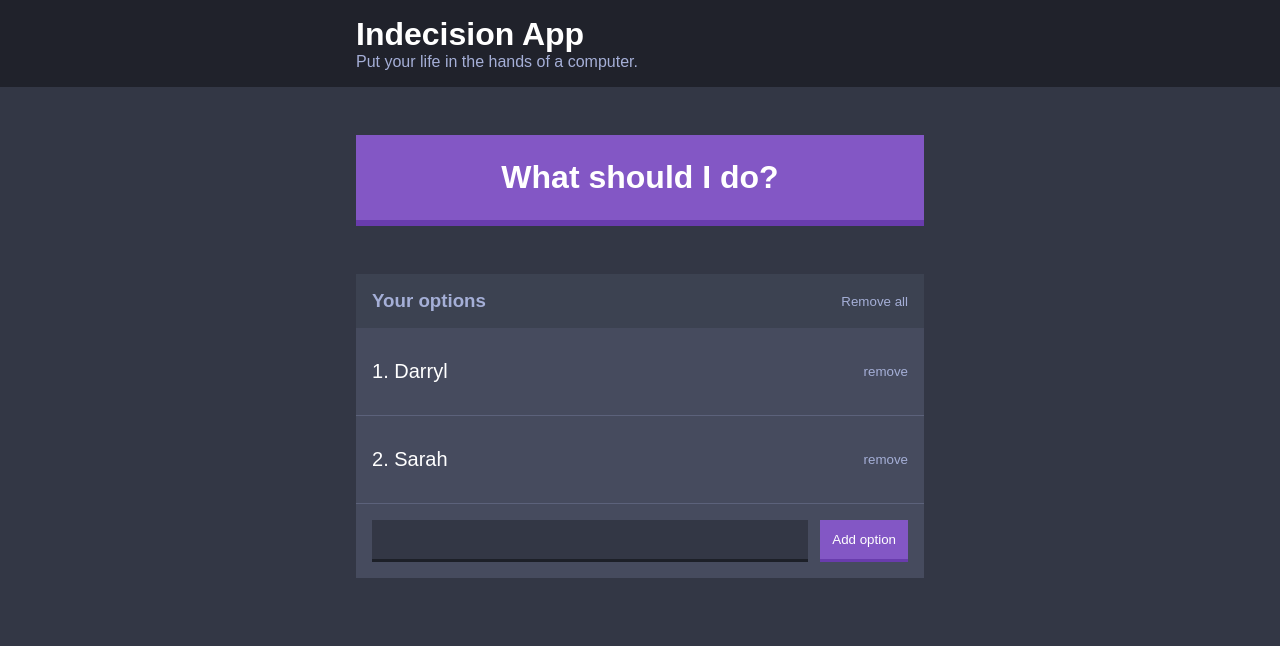
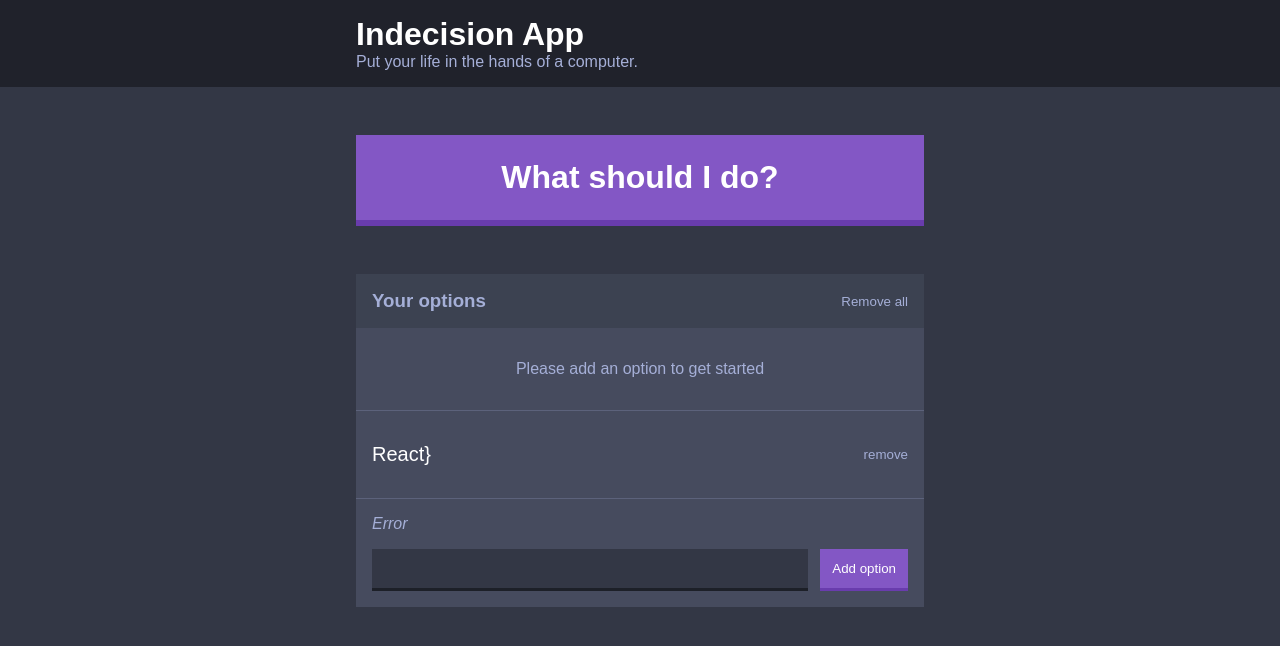
Before and after one commit to darrylmangibin/react-basic, a React (Create React App) app: page / in a window 1280 px wide. Shown: the top 646 px of the page. Built offline with nearby package versions, Linux system fonts and the light colour scheme.

Commit message:
modal added

```diff
--- a/src/App.js
+++ b/src/App.js
@@ -7,17 +7,44 @@ import Options from './components/Options';
 import Container from './components/common/Contianer';
 import Widget from './components/common/Widget';
 import AddOption from './components/AddOption';
+import Modal from './components/Modal';
 
 class App extends React.Component {
   constructor(props) {
     super(props);
     this.handleDeleteAll = this.handleDeleteAll.bind(this);
+    this.handlePick = this.handlePick.bind(this);
+    this.handleAddOption = this.handleAddOption.bind(this);
+    this.handleDeleteSelectedOption = this.handleDeleteSelectedOption.bind(this);
+    this.handleCloseModal = this.handleCloseModal.bind(this);
     this.state = {
-      options: [
-        { id: uuid(), text: 'Darryl' },
-        { id: uuid(), text: 'Sarah' }
-      ]
+      options: [],
+      seleted: undefined,
+      showModal: false
     }
+  }
+
+  componentDidMount() {
+    try {
+      const json = localStorage.getItem('options');
+      if(json !== null) {
+        this.setState({
+          options: JSON.parse(json)
+        })
+      } else {
+        this.setState({
+          options: []
+        })
+      }
+    } catch(e) {
+      this.setState({
+        options: []
+      })
+    }
+  }
+
+  componentDidUpdate() {
+    localStorage.setItem('options', JSON.stringify(this.state.options))
   }
 
   handleDeleteAll() {
@@ -26,20 +53,83 @@ class App extends React.Component {
     })
   }
 
+  handlePick() {
+    const selectedOption = Math.floor(Math.random() * this.state.options.length);
+    if (this.state.options.length <= 0) {
+      return
+    }
+    const selected = this.state.options[selectedOption]
+    this.setState((prevState) => {
+      return {
+        selected,
+        showModal: !prevState.showModal
+      }
+    })
+
+  }
+
+  handleAddOption(text) {
+    const option = {
+      id: uuid(),
+      text
+    }
+    const options = this.state.options.slice();
+    this.setState(() => {
+      return {
+        options: options.concat(option)
+      }
+    })
+  }
+
+  handleDeleteSelectedOption(selectedOption) {
+    const options = this.state.options.slice();
+    const newOptions = options.filter(option => {
+      if(option.id !== selectedOption.id) {
+        return option
+      }
+    });
+    this.setState(() => {
+      return {
+        options: newOptions
+      }
+    })
+  }
+
+  handleCloseModal() {
+    this.setState({
+      showModal: false
+    })
+  }
+
   render() {
+    console.log(this.state)
     return (
       <React.Fragment>
         <Header />
         <Container>
-          <Actions />
+          <Actions
+            handlePick={this.handlePick}
+            hasOptions={this.state.options.length <= 0}
+          />
           <Widget>
             <Options
               options={this.state.options}
               handleDeleteAll={this.handleDeleteAll}
+              handleDeleteSelectedOption={this.handleDeleteSelectedOption}
             />
-            <AddOption />
+            <AddOption
+              options={this.state.options}
+              handleAddOption={this.handleAddOption}
+            />
           </Widget>
         </Container>
+        {
+          this.state.showModal ?
+          <Modal
+            selected={this.state.selected}
+            handleCloseModal={this.handleCloseModal}
+          /> : null
+        }
       </React.Fragment>
     )
   }
--- a/src/components/Actions.js
+++ b/src/components/Actions.js
@@ -2,7 +2,9 @@ import React from 'react';
 
 const Actions = () => {
   return (
-    <button className="button--big">
+    <button
+      className="button--big"
+    >
       What should I do?
     </button>
   )
--- a/src/components/AddOption.js
+++ b/src/components/AddOption.js
@@ -3,6 +3,8 @@ import React from 'react';
 class AddOption extends React.Component {
   render() {
     return (
+      <React.Fragment>
+        <p className="add-option-error">Error</p>
         <form className="add-option">
           <input
             className="add-option__input"
@@ -11,6 +13,7 @@ class AddOption extends React.Component {
           />
           <button className="button">Add option</button>
         </form>
+      </React.Fragment>
     )
   }
 }
--- /dev/null
+++ b/src/components/Modal.js
@@ -0,0 +1,50 @@
+import React from 'react';
+
+const Modal = (props) => {
+  console.log(props)
+  const styles = {
+    container: {
+      background: ' rgba(0, 0, 0, 0.715)',
+      position: 'absolute',
+      width: '100%',
+      top: 0,
+      left: 0,
+      bottom: 0,
+      right: 0,
+    },
+    flex: {
+      display: 'flex',
+      width: '100%',
+      height: '100%',
+      justifyContent: 'center',
+      alignItems: 'center'
+    },
+    flexItem: {
+      width: 300,
+      height: 300,
+      background: '#464b5e',
+      color: '#fff',
+      display: 'flex',
+      justifyContent: 'center',
+      alignItems: 'center',
+      flexDirection: 'column',
+      borderRadius: '5px'
+    },
+    mb: {
+      marginBottom: '1.2rem'
+    }
+  }
+
+  return (
+    <div style={styles.container}>
+      <div style={styles.flex}>
+        <div style={styles.flexItem}>
+          <h3 style={styles.mb}>TITLE</h3>
+          <button className="button">Close</button>
+        </div>
+      </div>
+    </div>
+  )
+}
+
+export default Modal;
--- a/src/components/Option.js
+++ b/src/components/Option.js
@@ -1,11 +1,12 @@
 import React from 'react';
 
-const Option = (props) => {
+const Option = () => {
   return(
     <React.Fragment>
       <div className="option">
-        <p className="option__text">{props.index}. {props.option.text}</p>
-        <button className="button button--link">remove</button>
+        <p className="option__text">React}</p>
+        <button
+          className="button button--link">remove</button>
       </div>
     </React.Fragment>
   )
--- a/src/components/Options.js
+++ b/src/components/Options.js
@@ -2,37 +2,21 @@ import React from 'react';
 
 import Option from './Option';
 
-const Options = (props) => {
-  let renderOptions = null;
-  if(props.options.length <= 0) {
-    renderOptions = (
-      <p className="widget__message">
-        Please add an option to get started
-      </p>
-    )
-  } else {
-    renderOptions = props.options.map((option, i) => {
-      return (
-        <Option
-          key={option.id}
-          option={option}
-          index={i + 1}
-        />
-      )
-    })
-  }
+const Options = () => {
   return (
     <React.Fragment>
       <div className="widget__header">
         <h3 className="widget__header--title">Your options</h3>
         <button
           className="button button--link"
-          onClick={props.handleDeleteAll}
         >
           Remove all
         </button>
       </div>
-      { renderOptions }
+      <p className="widget__message">
+        Please add an option to get started
+      </p>
+      <Option />
     </React.Fragment>
 
   )
--- a/src/styles/components/_add-option.scss
+++ b/src/styles/components/_add-option.scss
@@ -12,4 +12,11 @@
     color: #a5afd7;
     padding: 1.2rem;
   }
+
+  &-error {
+    color: #a5afd7;
+    font-style: italic;
+    padding: 0 1.6rem;
+    margin: 1.6rem 0 0 0;
+  }
 }
--- a/src/styles/components/_button.scss
+++ b/src/styles/components/_button.scss
@@ -23,14 +23,12 @@
     font-size: 3.2rem;
     width: 100%;
     margin-bottom: 4.8rem;
+    cursor: pointer;
     padding: 2.4rem;
 
     &:disabled {
       opacity: 0.5;
+      cursor: default;
     }
   }
-
-  &:disabled {
-    cursor: default;
-  }
 }
```
Lines whose indentation alone changed are shown as unchanged.
